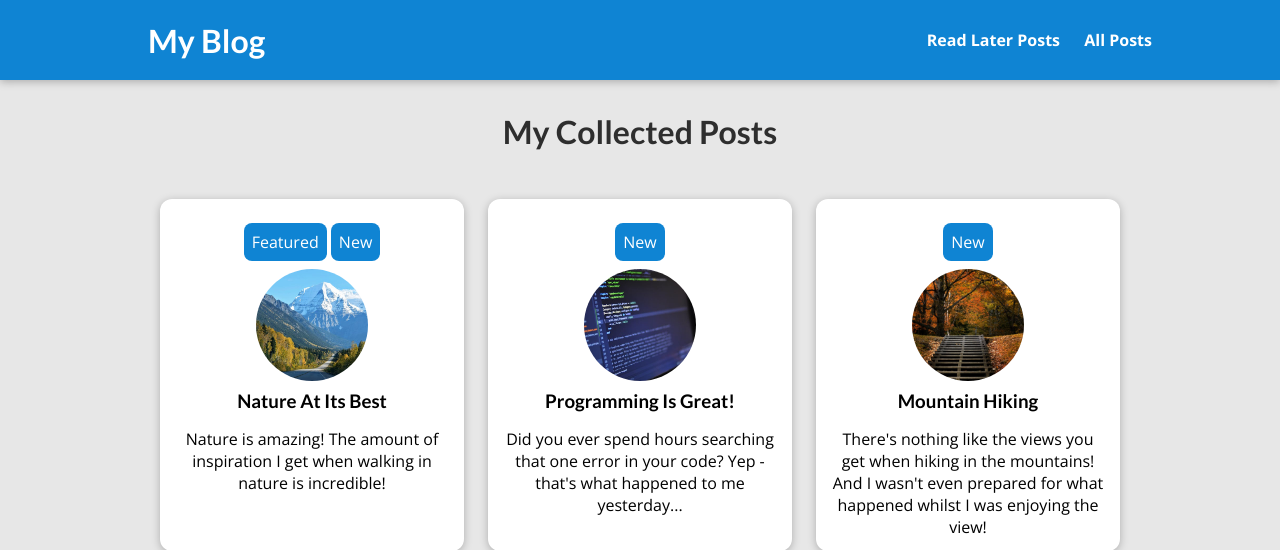
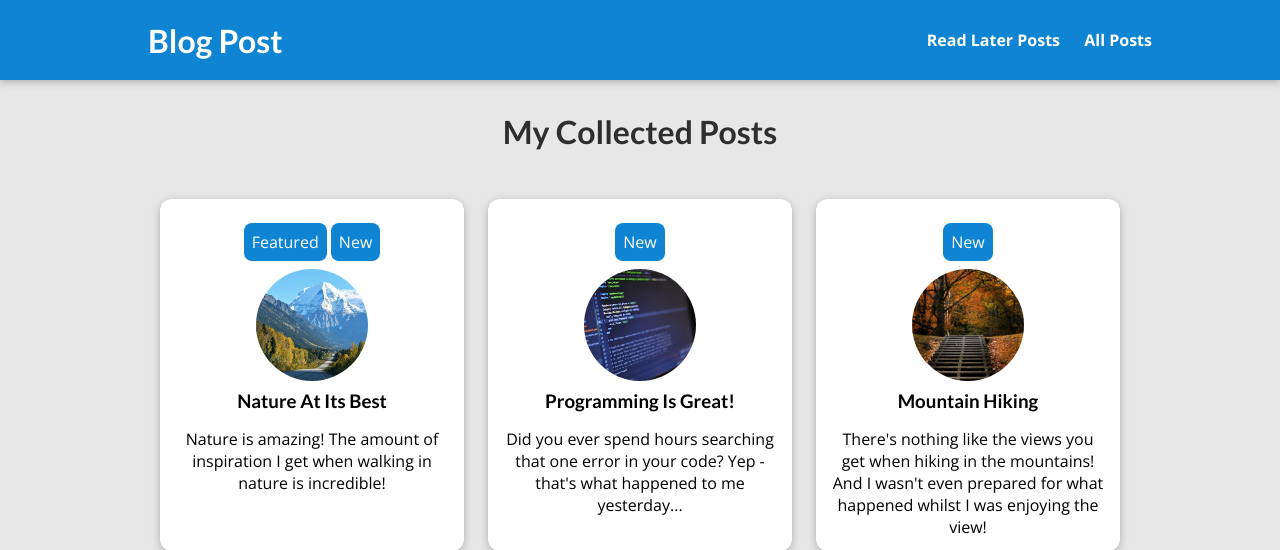
Before and after one commit to BhuvanThota/Django-Personal-Blog, a Django app: page /posts/ in a window 1280 px wide. Shown: the top 550 px of the page. Run offline with Django 5.2, Linux system fonts and the light colour scheme; data comes from the database, SQL or seed files in the repository.

Commit message:
Blog Post updated

```diff
--- a/templates/base.html
+++ b/templates/base.html
@@ -12,7 +12,7 @@
 </head>
 <body>
     <header id="main-navigation">
-        <h1><a href="{% url 'Home-page'%}">My Blog</a></h1>
+        <h1><a href="{% url 'Home-page'%}">Blog Post</a></h1>
         <nav>
             <a href="{% url 'read-later' %}">Read Later Posts</a>
             <a href="{% url 'posts-page' %}">All Posts</a>
```
Also changed, not shown: blog/templates/blog/home.html (line endings or trailing spaces).
